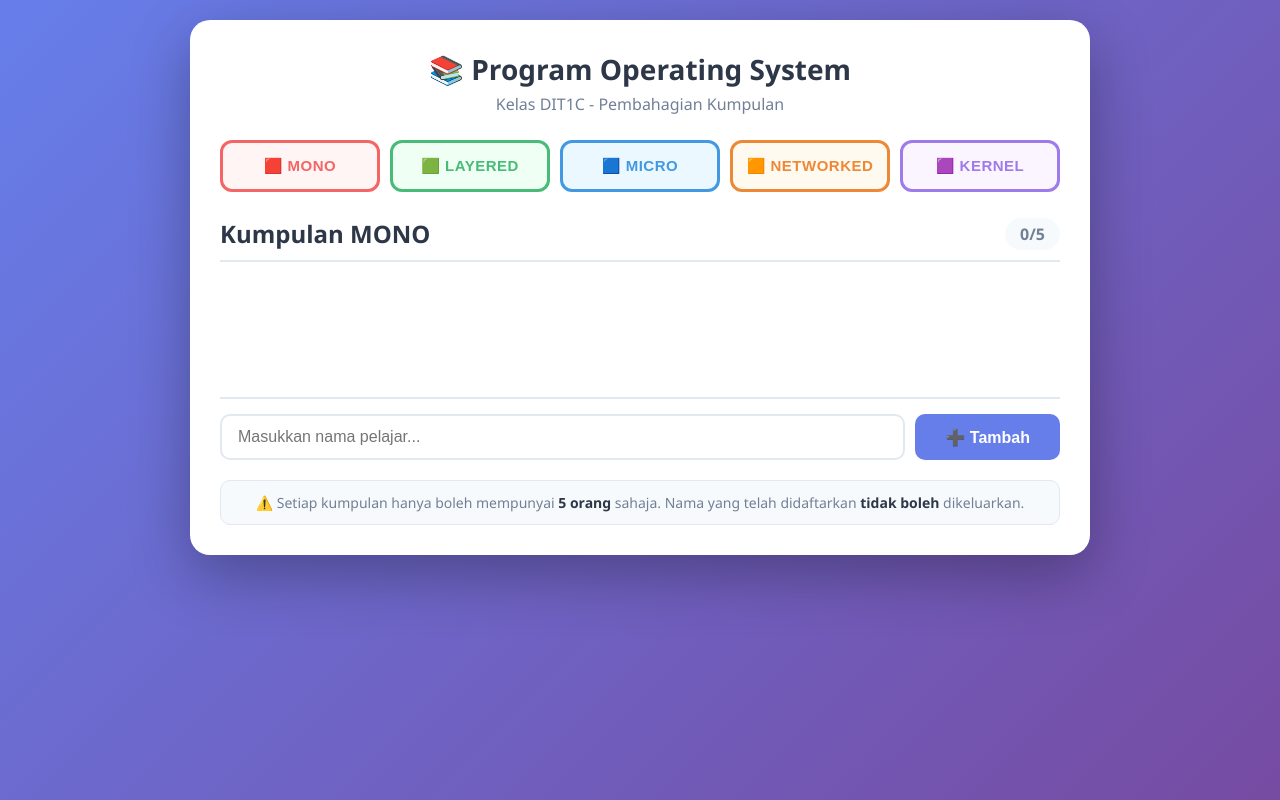
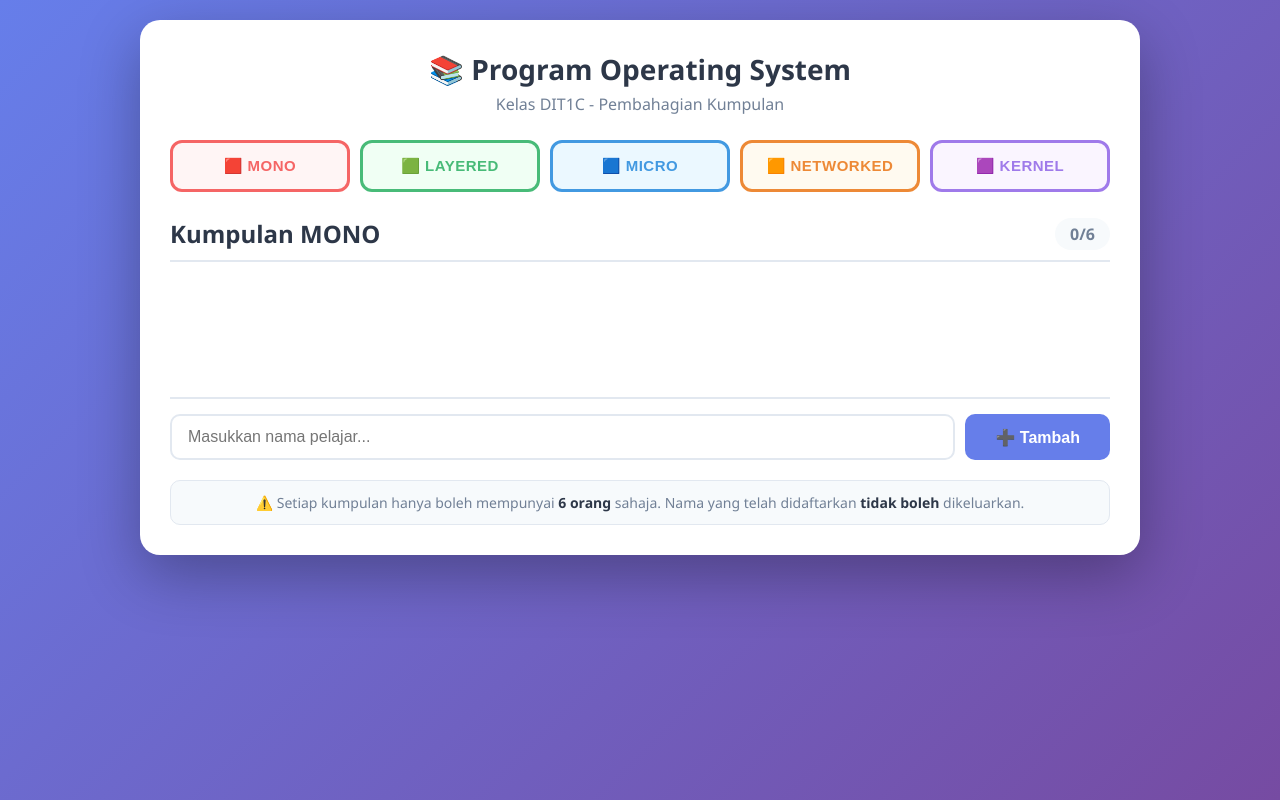
Before and after one commit to ikq363/grouping, a plain HTML site: page index.html in a window 1280 px wide. Drawn offline with Linux system fonts and the light colour scheme.

Commit message:
Update index.html

```diff
--- a/index.html
+++ b/index.html
@@ -32,7 +32,7 @@
         <!-- Group Display -->
         <div class="group-header">
             <span class="group-title" id="groupTitle">Kumpulan MONO</span>
-            <span class="member-count" id="memberCount">0/5</span>
+            <span class="member-count" id="memberCount">0/6</span>
         </div>
 
         <!-- Members Grid -->
@@ -47,7 +47,7 @@
         </div>
 
         <div class="info-text">
-            ⚠️ Setiap kumpulan hanya boleh mempunyai <strong>5 orang</strong> sahaja.
+            ⚠️ Setiap kumpulan hanya boleh mempunyai <strong>6 orang</strong> sahaja.
             Nama yang telah didaftarkan <strong>tidak boleh</strong> dikeluarkan.
         </div>
     </div>
@@ -110,8 +110,8 @@
             group5: "KERNEL"
         };
 
-        // Maximum members per group
-        const MAX_MEMBERS = 5;
+        // Maximum members per group (UPDATED to 6)
+        const MAX_MEMBERS = 6;
         let currentGroup = 'group1';
 
         // Function to add member to a group
@@ -140,7 +140,7 @@
                     return;
                 }
 
-                // Check if group is full
+                // Check if group is full (UPDATED to 6)
                 if (members.length >= MAX_MEMBERS) {
                     alert(`Kumpulan ${groupNames[currentGroup]} sudah penuh! (Maksimum ${MAX_MEMBERS} orang)`);
                     return;
@@ -212,7 +212,7 @@
                     container.appendChild(memberDiv);
                 });
 
-                // Display empty slots
+                // Display empty slots (UPDATED to 6)
                 const emptySlots = MAX_MEMBERS - members.length;
                 for (let i = 0; i < emptySlots; i++) {
                     const emptyDiv = document.createElement('div');
@@ -221,7 +221,7 @@
                     container.appendChild(emptyDiv);
                 }
 
-                // Update member count
+                // Update member count (UPDATED to 6)
                 document.getElementById('memberCount').textContent = `${members.length}/${MAX_MEMBERS}`;
             });
         };
@@ -309,7 +309,7 @@
         }
 
         .container {
-            max-width: 900px;
+            max-width: 1000px;
             margin: 0 auto;
             background: white;
             border-radius: 20px;
@@ -440,7 +440,7 @@
 
         .members-grid {
             display: grid;
-            grid-template-columns: repeat(5, 1fr);
+            grid-template-columns: repeat(6, 1fr);
             gap: 12px;
             margin-bottom: 20px;
             min-height: 100px;
```
